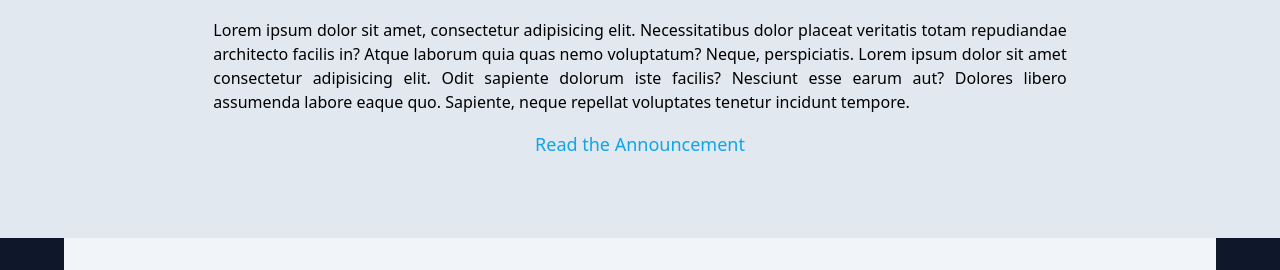
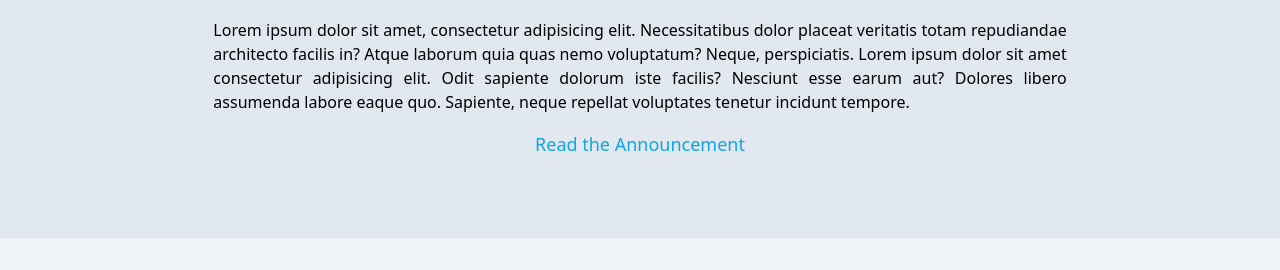
Before and after one commit to ayushshaw90/template-website, a website built with Vite: page index.html in a window 1280 px wide. Shown: the part 530-800 px from the top of the page. Built offline with nearby package versions, Linux system fonts and the light colour scheme; files whose address does not match are found by name.

Commit message:
modified bg-color of body

```diff
--- a/index.html
+++ b/index.html
@@ -9,7 +9,7 @@
     <link rel="stylesheet" href="input.css">
 </head>
 
-<body class="bg-slate-900">
+<body class="bg-slate-100">
     <nav class="flex w-full bg-slate-300 text-slate-700 justify-between">
         <div class=" px-2 inline-flex my-auto">
 
```
